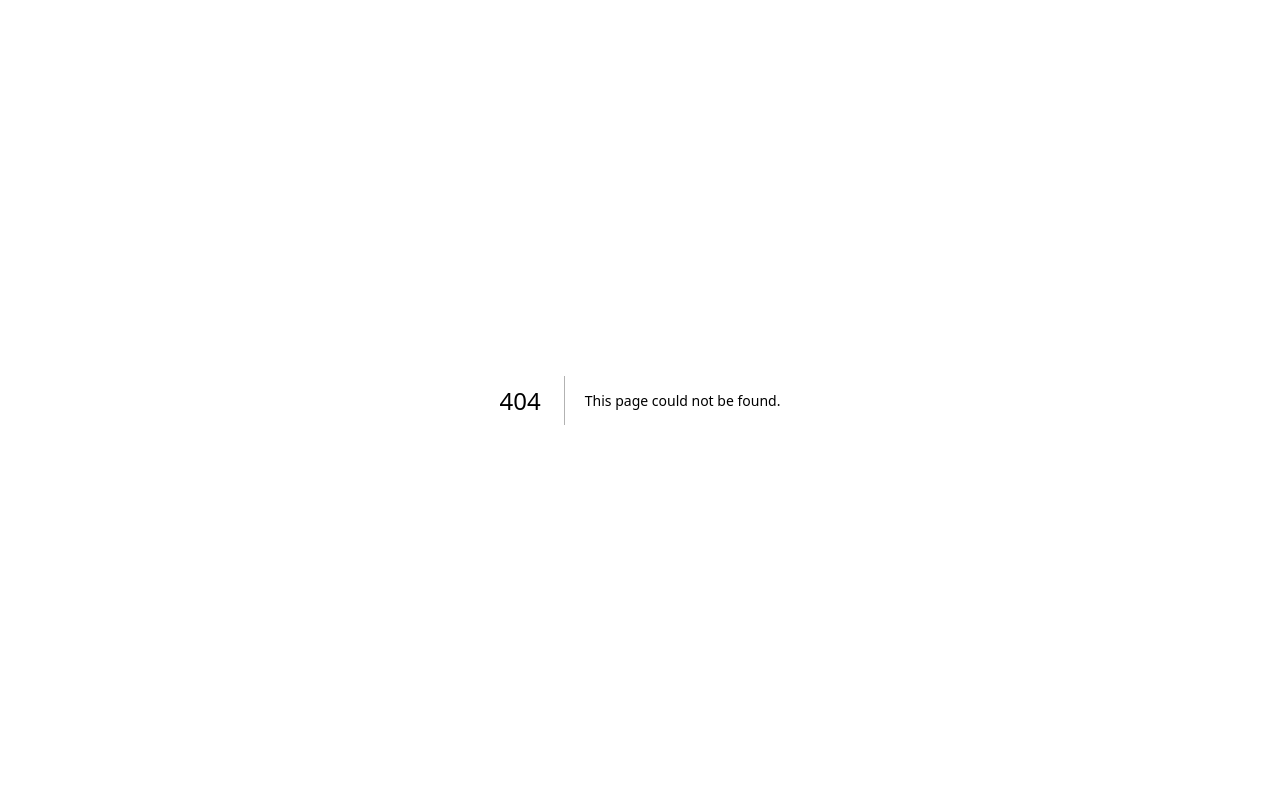
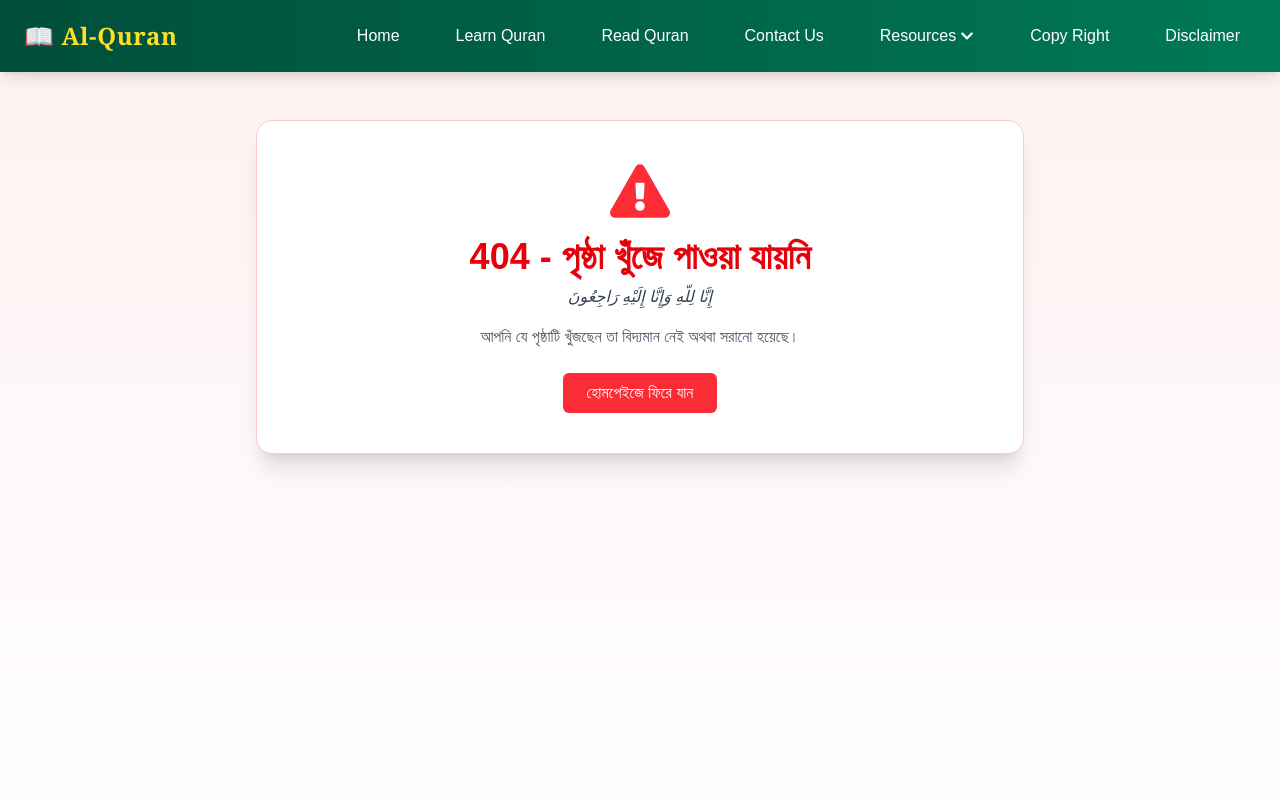
Before and after one commit to billah2025/quran, a Next.js app: page /NotFoundPage in a window 1280 px wide. Before the commit this address had no page. Shown: the top 800 px of the page. Built offline with nearby package versions, Linux system fonts and the light colour scheme.

Commit message:
Initial commit almost ok without quize1

```diff
--- a/package.json
+++ b/package.json
@@ -26,7 +26,6 @@
     "@tiptap/extension-character-count": "^2.12.0",
     "@tiptap/extension-code-block-lowlight": "^2.12.0",
     "@tiptap/extension-color": "^2.12.0",
-    "@tiptap/extension-font-size": "^3.0.0-next.3",
     "@tiptap/extension-highlight": "^2.12.0",
     "@tiptap/extension-horizontal-rule": "^2.12.0",
     "@tiptap/extension-image": "^2.12.0",
@@ -66,7 +65,6 @@
     "react-firebase-hooks": "^5.1.1",
     "react-hot-toast": "^2.5.2",
     "react-icons": "^5.5.0",
-    "react-quill": "^2.0.0",
     "react-share": "^5.2.2",
     "recharts": "^2.15.2",
     "sanity": "^3.81.0",
--- /dev/null
+++ b/src/app/NotFoundPage/page.tsx
@@ -0,0 +1,39 @@
+"use client";
+
+import { useState } from "react";
+import Navbar from "../components/Navbar";
+import Footer from "@/app/components/Footer";
+import { FaExclamationTriangle } from "react-icons/fa";
+
+export default function NotFoundPage() {
+  const [navHeight, setNavHeight] = useState(0);
+
+  return (
+    <div>
+      <Navbar setNavHeight={setNavHeight} />
+      <div style={{ paddingTop: `${navHeight}px` }}>
+        <main className="min-h-screen bg-gradient-to-b from-red-50 to-white text-gray-800 px-4 py-12">
+          <div className="max-w-3xl mx-auto bg-white border border-red-200 shadow-xl rounded-2xl p-10 text-center">
+            <div className="flex justify-center text-red-500 text-6xl mb-4">
+              <FaExclamationTriangle />
+            </div>
+            <h1 className="text-4xl font-bold text-red-600 mb-2 animate-fade-in">
+              404 - পৃষ্ঠা খুঁজে পাওয়া যায়নি
+            </h1>
+            <p className="text-gray-700 mb-4 italic">إِنَّا لِلّهِ وَإِنَّا إِلَيْهِ رَاجِعُونَ</p>
+            <p className="text-base text-gray-600 mb-6">
+              আপনি যে পৃষ্ঠাটি খুঁজছেন তা বিদ্যমান নেই অথবা সরানো হয়েছে।
+            </p>
+            <a
+              href="/"
+              className="inline-block px-6 py-2 bg-red-500 text-white rounded-md hover:bg-red-600 transition duration-300"
+            >
+              হোমপেইজে ফিরে যান
+            </a>
+          </div>
+        </main>
+        <Footer />
+      </div>
+    </div>
+  );
+}
```
Also changed, not shown: 1 other file (tests, documents, lock files or other folders).
